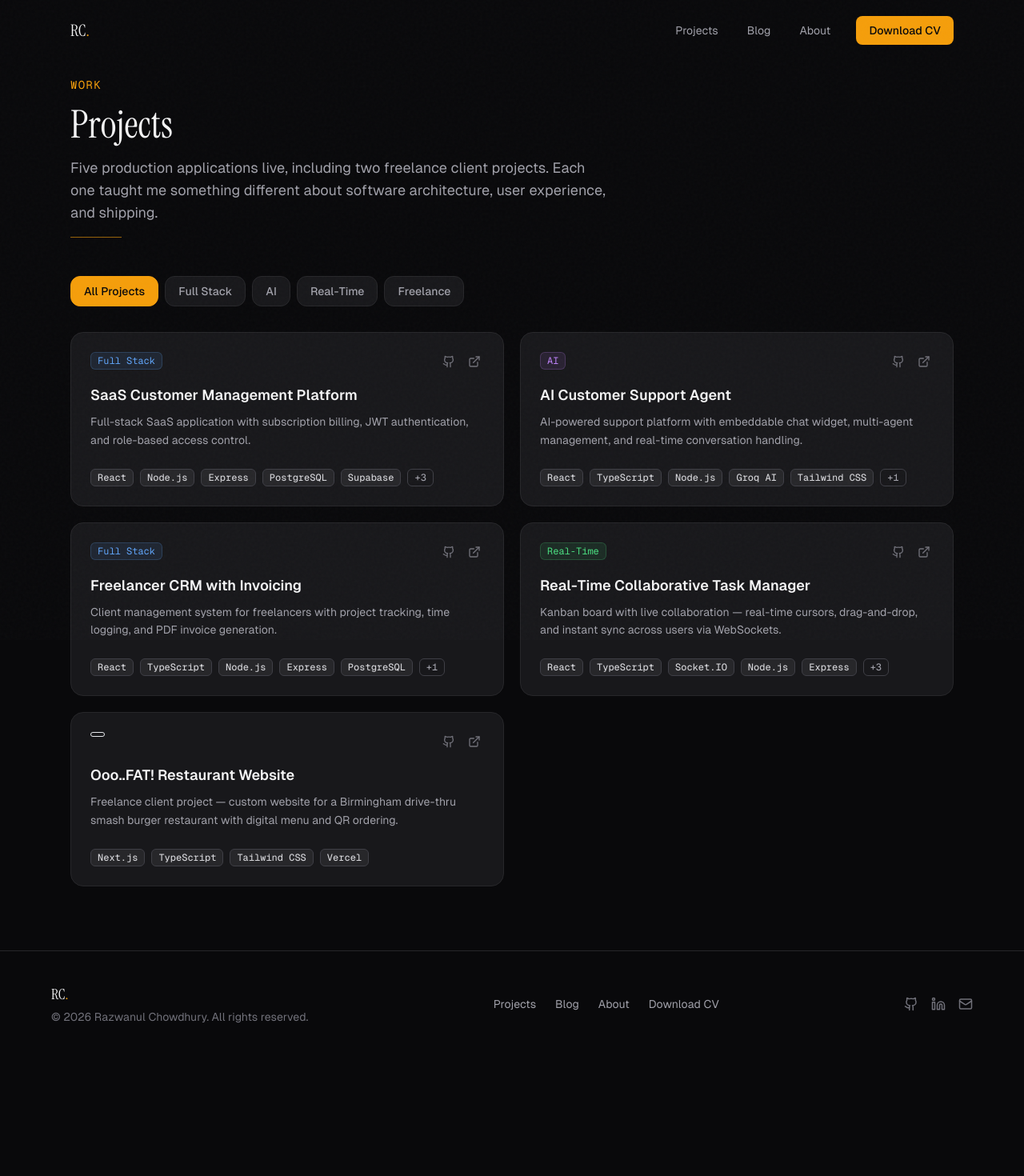
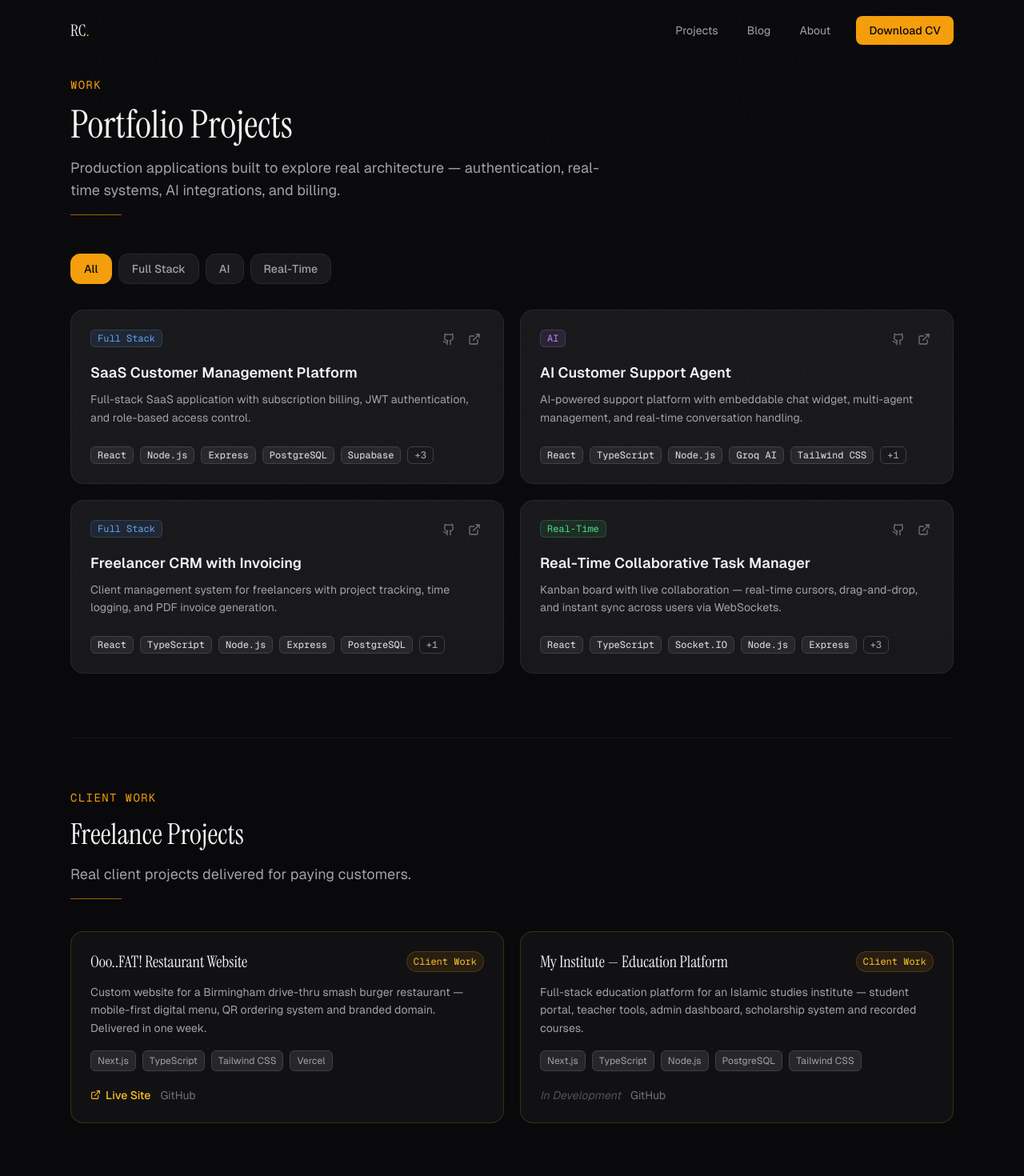
Before and after one commit to rchowdhury-1/portfolio, a Next.js app: page /projects in a window 1280 px wide. Shown: the top 1470 px of the page at 80% size. Before the commit the page ends 1321 px from the top, so only its background shows below. Built offline with nearby package versions, Linux system fonts and the light colour scheme.

Commit message:
Fix NatWest title, add My Institute project, separate Client Work section

```diff
--- a/app/about/page.tsx
+++ b/app/about/page.tsx
@@ -6,7 +6,7 @@ import AnimatedSection from "@/components/shared/AnimatedSection";
 export const metadata: Metadata = {
   title: "About",
   description:
-    "From NatWest financial analyst to full-stack developer — Razwanul Chowdhury's career transition story and what he builds now.",
+    "From NatWest Assistant Relationship Manager to full-stack developer — Razwanul Chowdhury's career transition story and what he builds now.",
 };
 
 export default function AboutPage() {
@@ -31,7 +31,7 @@ export default function AboutPage() {
             <p className="text-zinc-400 leading-relaxed mb-4">
               Before NatWest, I spent five years in customer-facing roles — building the communication
               and problem-solving instincts that finance alone doesn&apos;t teach. Then 18 months at
-              NatWest in risk analysis, building models in Excel and working across operations teams.
+              NatWest as an Assistant Relationship Manager in Commercial and Institutional Banking, building models in Excel and working across commercial client portfolios.
               I got competent at it. I also kept noticing a pattern: whenever there was a manual,
               repetitive process, I&apos;d try to automate it. Whenever there was a reporting gap,
               I&apos;d build a tool to fill it.
--- a/app/layout.tsx
+++ b/app/layout.tsx
@@ -31,7 +31,7 @@ export const metadata: Metadata = {
     template: "%s | Razwanul Chowdhury",
   },
   description:
-    "Full-stack developer specialising in React, Node.js, and AI-integrated applications. Former NatWest analyst building polished web products.",
+    "Full-stack developer specialising in React, Node.js, and AI-integrated applications. Former NatWest Assistant Relationship Manager building polished web products.",
   keywords: ["React", "Next.js", "TypeScript", "Full-Stack", "Developer", "UK"],
   authors: [{ name: "Razwanul Chowdhury" }],
   openGraph: {
--- a/app/projects/ProjectsClient.tsx
+++ b/app/projects/ProjectsClient.tsx
@@ -5,31 +5,35 @@ import { Project } from "@/types";
 import ProjectCard from "@/components/projects/ProjectCard";
 import ProjectFilter from "@/components/projects/ProjectFilter";
 import AnimatedSection from "@/components/shared/AnimatedSection";
+import { ExternalLink } from "lucide-react";
 
 const categories = [
-  { value: "all", label: "All Projects" },
+  { value: "all", label: "All" },
   { value: "fullstack", label: "Full Stack" },
   { value: "ai", label: "AI" },
   { value: "realtime", label: "Real-Time" },
-  { value: "freelance", label: "Freelance" },
 ];
 
 export default function ProjectsClient({ projects }: { projects: Project[] }) {
   const [selectedCategory, setSelectedCategory] = useState("all");
 
-  const filtered = projects.filter(
+  const portfolioProjects = projects.filter((p) => p.category !== "freelance");
+  const freelanceProjects = projects.filter((p) => p.category === "freelance");
+
+  const filteredPortfolio = portfolioProjects.filter(
     (p) => selectedCategory === "all" || p.category === selectedCategory
   );
 
   return (
     <div className="pt-24 pb-20 px-4 sm:px-6 max-w-6xl mx-auto">
+      {/* Portfolio Projects */}
       <AnimatedSection>
         <div className="mb-12">
           <p className="text-amber-500 text-sm font-mono tracking-widest mb-4 uppercase">Work</p>
-          <h1 className="font-serif text-4xl sm:text-5xl text-zinc-100 mb-4">Projects</h1>
+          <h1 className="font-serif text-4xl sm:text-5xl text-zinc-100 mb-4">Portfolio Projects</h1>
           <p className="text-zinc-400 text-lg max-w-2xl">
-            Five production applications live, including two freelance client projects. Each one
-            taught me something different about software architecture, user experience, and shipping.
+            Production applications built to explore real architecture — authentication, real-time
+            systems, AI integrations, and billing.
           </p>
           <div className="mt-4 h-px w-16 bg-amber-500/60" />
         </div>
@@ -45,21 +49,87 @@ export default function ProjectsClient({ projects }: { projects: Project[] }) {
         </div>
       </AnimatedSection>
 
-      <div className="grid sm:grid-cols-2 gap-5">
-        {filtered.map((project, i) => (
+      <div className="grid sm:grid-cols-2 gap-5 mb-20">
+        {filteredPortfolio.map((project, i) => (
           <AnimatedSection key={project.id} delay={i * 0.08}>
             <div className="h-full">
               <ProjectCard project={project} />
             </div>
           </AnimatedSection>
         ))}
+        {filteredPortfolio.length === 0 && (
+          <div className="col-span-2 text-center py-20 text-zinc-500">
+            No projects in this category yet.
+          </div>
+        )}
       </div>
 
-      {filtered.length === 0 && (
-        <div className="text-center py-20 text-zinc-500">
-          No projects in this category yet.
+      {/* Client Work */}
+      <AnimatedSection>
+        <div className="mb-10 border-t border-zinc-800/50 pt-16">
+          <p className="text-amber-500 text-sm font-mono tracking-widest mb-4 uppercase">Client Work</p>
+          <h2 className="font-serif text-3xl sm:text-4xl text-zinc-100 mb-4">Freelance Projects</h2>
+          <p className="text-zinc-400 text-lg max-w-2xl">
+            Real client projects delivered for paying customers.
+          </p>
+          <div className="mt-4 h-px w-16 bg-amber-500/60" />
         </div>
-      )}
+      </AnimatedSection>
+
+      <div className="grid sm:grid-cols-2 gap-5">
+        {freelanceProjects.map((project, i) => (
+          <AnimatedSection key={project.id} delay={i * 0.08}>
+            <div className="h-full rounded-2xl border border-amber-500/20 bg-zinc-900/60 p-6 flex flex-col hover:border-amber-500/40 transition-colors">
+              <div className="flex items-start justify-between gap-3 mb-3">
+                <h3 className="font-serif text-xl text-zinc-100 leading-snug">{project.title}</h3>
+                <span className="shrink-0 text-xs font-mono px-2 py-1 rounded-full bg-amber-500/10 text-amber-400 border border-amber-500/20">
+                  Client Work
+                </span>
+              </div>
+              <p className="text-zinc-400 text-sm leading-relaxed mb-4 flex-1">
+                {project.description}
+              </p>
+              <div className="flex flex-wrap gap-2 mb-5">
+                {project.techStack.map((tech) => (
+                  <span
+                    key={tech}
+                    className="text-xs px-2 py-1 rounded-md bg-zinc-800 text-zinc-400 border border-zinc-700"
+                  >
+                    {tech}
+                  </span>
+                ))}
+              </div>
+              <div className="flex gap-3 mt-auto">
+                {project.liveUrl ? (
+                  <a
+                    href={project.liveUrl}
+                    target="_blank"
+                    rel="noopener noreferrer"
+                    className="inline-flex items-center gap-1.5 text-sm text-amber-400 hover:text-amber-300 font-medium transition-colors"
+                  >
+                    <ExternalLink size={13} />
+                    Live Site
+                  </a>
+                ) : (
+                  <span className="inline-flex items-center gap-1.5 text-sm text-zinc-600 italic">
+                    In Development
+                  </span>
+                )}
+                {project.githubUrl && (
+                  <a
+                    href={project.githubUrl}
+                    target="_blank"
+                    rel="noopener noreferrer"
+                    className="inline-flex items-center gap-1.5 text-sm text-zinc-500 hover:text-zinc-300 transition-colors"
+                  >
+                    GitHub
+                  </a>
+                )}
+              </div>
+            </div>
+          </AnimatedSection>
+        ))}
+      </div>
     </div>
   );
 }
--- a/components/home/Hero.tsx
+++ b/components/home/Hero.tsx
@@ -77,7 +77,7 @@ export default function Hero() {
           </div>
 
           <p className="text-zinc-400 text-lg max-w-xl mx-auto mb-10 leading-relaxed">
-            Building polished web applications with React and Node.js. Former NatWest analyst, now
+            Building polished web applications with React and Node.js. Former NatWest Assistant Relationship Manager, now
             obsessed with shipping products that actually work.
           </p>
 
--- a/components/projects/ProjectCard.tsx
+++ b/components/projects/ProjectCard.tsx
@@ -12,12 +12,14 @@ const categoryColors = {
   fullstack: "text-blue-400 bg-blue-400/10 border-blue-400/20",
   ai: "text-purple-400 bg-purple-400/10 border-purple-400/20",
   realtime: "text-green-400 bg-green-400/10 border-green-400/20",
+  freelance: "text-amber-400 bg-amber-400/10 border-amber-400/20",
 };
 
 const categoryLabels = {
   fullstack: "Full Stack",
   ai: "AI",
   realtime: "Real-Time",
+  freelance: "Freelance",
 };
 
 export default function ProjectCard({ project }: ProjectCardProps) {
--- a/lib/projects.ts
+++ b/lib/projects.ts
@@ -61,15 +61,29 @@ export const projects: Project[] = [
     id: "ooo-fat",
     title: "Ooo..FAT! Restaurant Website",
     description:
-      "Freelance client project — custom website for a Birmingham drive-thru smash burger restaurant with digital menu and QR ordering.",
+      "Custom website for a Birmingham drive-thru smash burger restaurant — mobile-first digital menu, QR ordering system and branded domain. Delivered in one week.",
     longDescription:
-      "Designed and delivered a full production website for a Birmingham drive-thru restaurant. Features a mobile-first Apple-style visual scroll menu, a full pricing tab, and a QR code menu system so customers can scan and browse on their phones instantly. Includes branded domain setup, Google Maps integration, SEO metadata and sitemap. Delivered and approved within one week.",
+      "Designed and delivered a full production website for a Birmingham drive-thru restaurant. Features a mobile-first Apple-style visual scroll menu, a full pricing tab, and a QR code menu system so customers can scan and browse on their phones instantly. Includes branded domain setup, Google Maps integration, SEO metadata and sitemap. Delivered and approved within one week. Client feedback: \"Your work is soo good\"",
     techStack: ["Next.js", "TypeScript", "Tailwind CSS", "Vercel"],
-    liveUrl: "https://ooofat.com",
+    liveUrl: "https://www.ooofat.com",
     githubUrl: "https://github.com/rchowdhury-1/ooo-fat",
     featured: true,
     category: "freelance",
     image: "/images/projects/ooo-fat.svg",
+  },
+  {
+    id: "my-institute",
+    title: "My Institute — Education Platform",
+    description:
+      "Full-stack education platform for an Islamic studies institute — student portal, teacher tools, admin dashboard, scholarship system and recorded courses.",
+    longDescription:
+      "Full-stack education platform built for a real Islamic studies institute. Features a student portal with session management, teacher portal with homework and exam tools, supervisor panel, admin dashboard, scholarship application system, and a recorded courses section. Built with a Next.js frontend, Node.js/Express backend, and PostgreSQL database.",
+    techStack: ["Next.js", "TypeScript", "Node.js", "PostgreSQL", "Tailwind CSS"],
+    liveUrl: "",
+    githubUrl: "https://github.com/rchowdhury-1/my-institute",
+    featured: true,
+    category: "freelance",
+    image: "/images/projects/my-institute.svg",
   },
 ];
 
--- a/types/index.ts
+++ b/types/index.ts
@@ -7,7 +7,7 @@ export interface Project {
   liveUrl: string;
   githubUrl: string;
   featured: boolean;
-  category: "fullstack" | "ai" | "realtime";
+  category: "fullstack" | "ai" | "realtime" | "freelance";
   image: string;
 }
 
```
